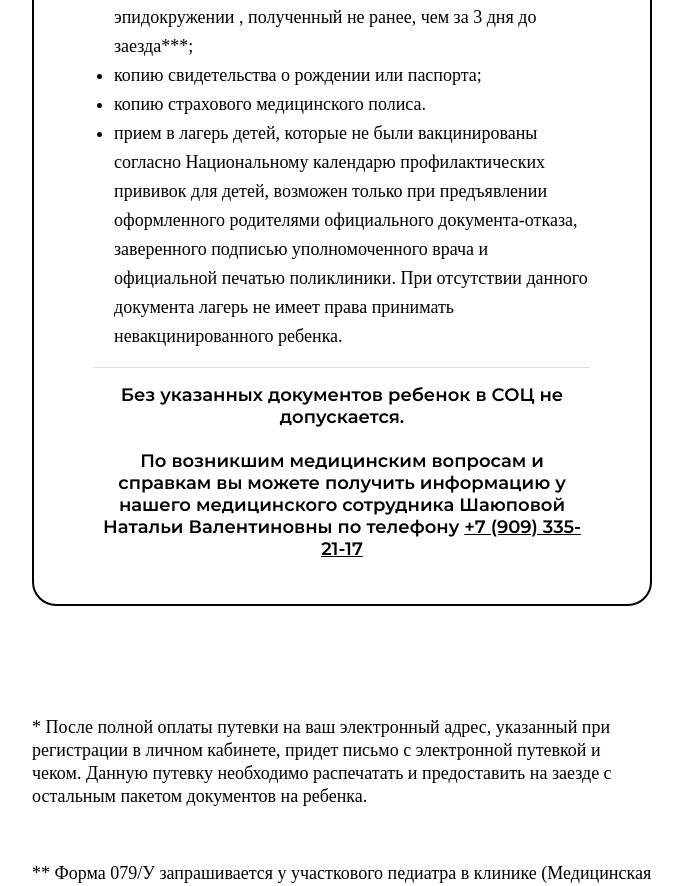
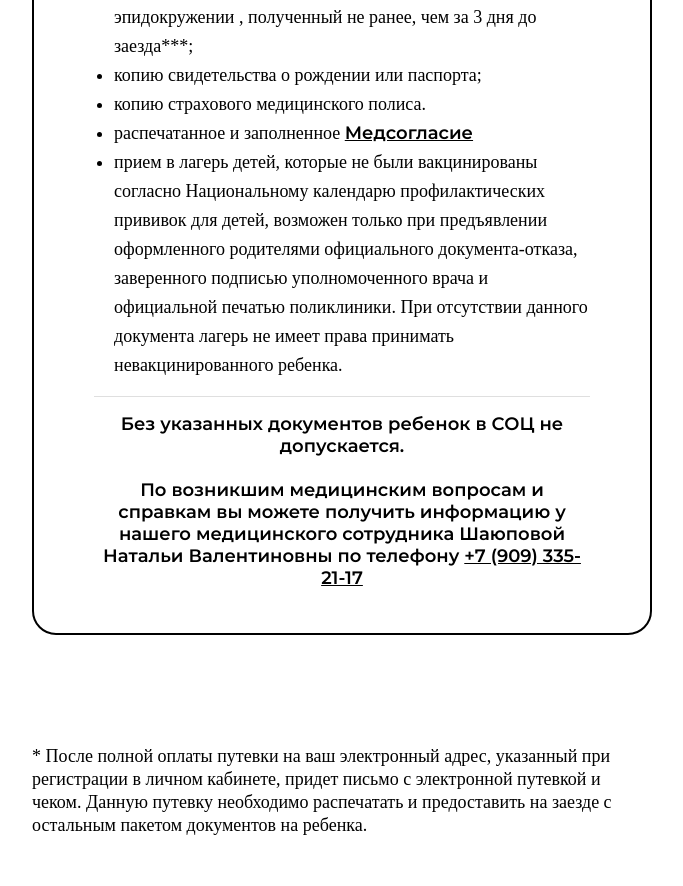
Before and after one commit to Amalthea-code/birch, a Vue app: page /parents in a window 1280 px wide. Shown: the part 1366-2252 px from the top of the page, without its empty margins (298-981 px from the left). Built offline with nearby package versions, Linux system fonts and the light colour scheme; a web font is replaced by a local one; what vue-the-mask would draw is missing.

Commit message:
added link and item doc for parrent

```diff
--- a/src/components/blocks/Docs.vue
+++ b/src/components/blocks/Docs.vue
@@ -22,6 +22,7 @@
         <li class="docs__info-text">документ об отсутствии контактов с COVID-19 и эпидокружении , полученный не ранее, чем за 3 дня до заезда***;</li>
         <li class="docs__info-text">копию свидетельства о рождении или паспорта;</li>
         <li class="docs__info-text">копию страхового медицинского полиса.</li>
+        <li class="docs__info-text">распечатанное и заполненное <a class="docs__info-text-link" href="https://drive.google.com/file/d/1MSq6kXrE3XSYj3D1pxAINw8CHlAbpu43/view" target="_blank">Медсогласие</a></li>
         <li class="docs__info-text">прием в лагерь детей, которые не были вакцинированы согласно Национальному календарю профилактических прививок для детей, возможен только при предъявлении оформленного родителями официального документа-отказа, заверенного подписью уполномоченного врача и официальной печатью поликлиники. При отсутствии данного документа лагерь не имеет права принимать невакцинированного ребенка.</li>
       </ul>
       <span class="docs__sub-info">Без указанных документов ребенок в СОЦ не допускается.<br/><br/>По возникшим медицинским вопросам и справкам вы можете получить информацию у нашего медицинского сотрудника Шаюповой Натальи Валентиновны по телефону <a href="tel:+79093352117">+7 (909) 335-21-17</a></span>
```
